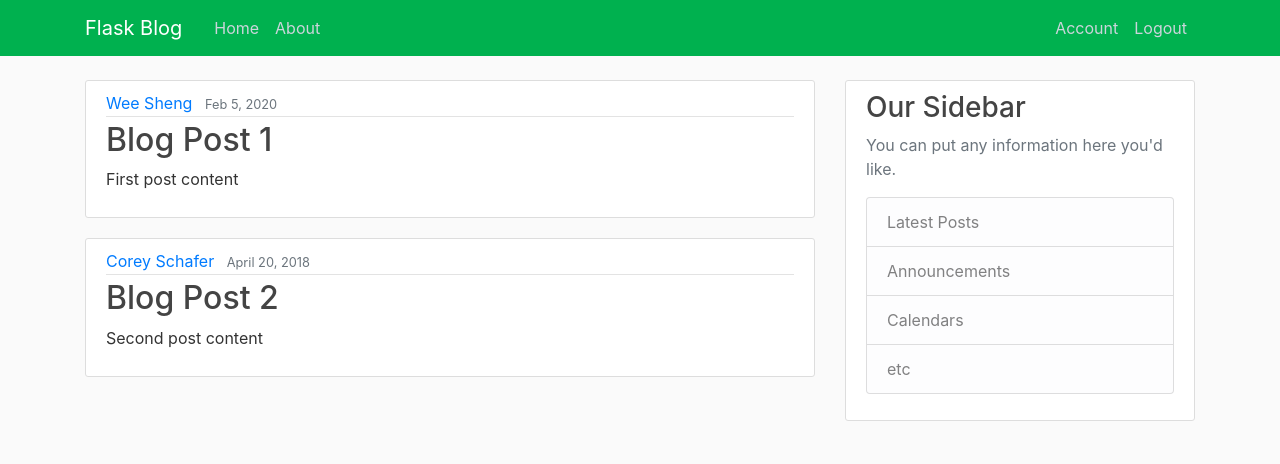
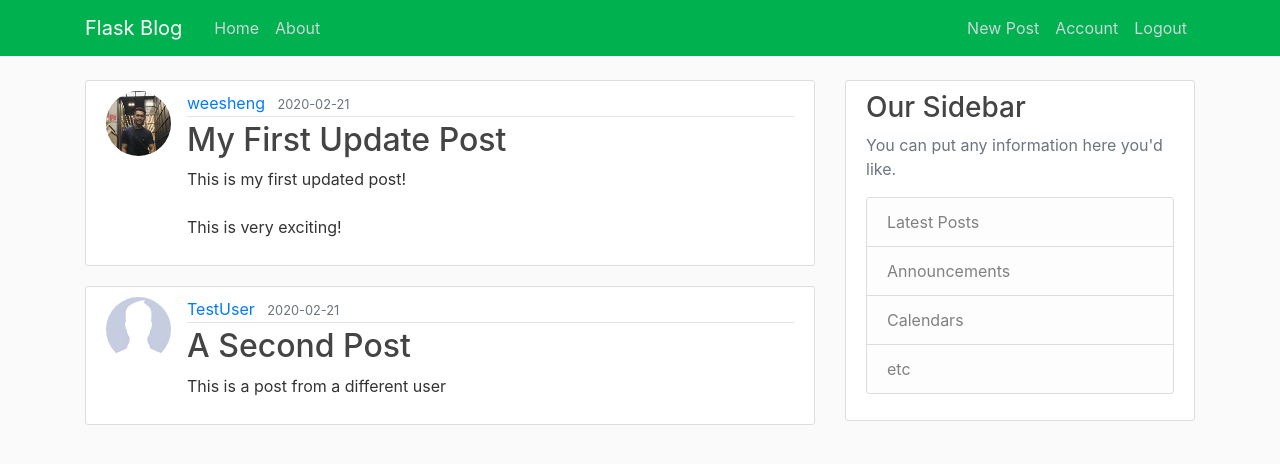
Before and after one commit to weeshengchu/Flask-Blog, a Flask app: page / in a window 1280 px wide. Shown: the top 464 px of the page. Run offline with Flask 2, Linux system fonts and the light colour scheme; a user stored in the database is signed in; data comes from the database, SQL or seed files in the repository; both versions use the stored data as it was after the commit; some libraries are stand-ins or nearby versions.

Commit message:
create, update and delete post

```diff
--- a/flaskblog/routes.py
+++ b/flaskblog/routes.py
@@ -1,31 +1,33 @@
 import os
 import secrets
 from PIL import Image
-from flask import Flask, render_template, url_for, flash, redirect, request
+from flask import Flask, render_template, url_for, flash, redirect, request, abort
 from flaskblog import app, db, bcrypt
-from flaskblog.forms import RegistrationForm, LoginForm, UpdateAccountForm
+from flaskblog.forms import RegistrationForm, LoginForm, UpdateAccountForm, PostForm
 from flaskblog.models import User, Post
 from flask_login import login_user, current_user, logout_user, login_required
 
-posts = [
-    {
-        'author': 'Wee Sheng',
-        'title': 'Blog Post 1',
-        'content': 'First post content',
-        'date_posted': 'Feb 5, 2020'
-    },
-    {
-        'author': 'Corey Schafer',
-        'title': 'Blog Post 2',
-        'content': 'Second post content',
-        'date_posted': 'April 20, 2018'
-    }
-]
+# posts = [
+#     {
+#         'author': 'Wee Sheng',
+#         'title': 'Blog Post 1',
+#         'content': 'First post content',
+#         'date_posted': 'Feb 5, 2020'
+#     },
+#     {
+#         'author': 'Corey Schafer',
+#         'title': 'Blog Post 2',
+#         'content': 'Second post content',
+#         'date_posted': 'April 20, 2018'
+#     }
+# ]
 
 
 @app.route('/')
 @app.route('/home')
 def home():
+    # 8. displaying post
+    posts = Post.query.all()
     return render_template('home.html', posts=posts)
 
 
@@ -80,7 +82,7 @@ def logout():
     logout_user()
     return redirect(url_for('home'))
 
-# 7. import secrets + os
+# 7. import secrets + os to generate random hex for saved pictures
 
 
 def save_picture(form_picture):
@@ -121,3 +123,57 @@ def account():
     image_file = url_for(
         'static', filename='profile_pics/' + current_user.image_file)
     return render_template('account.html', title='Account', image_file=image_file, form=form)
+
+# 8. CUD posts
+@app.route('/post/new', methods=['GET', 'POST'])
+@login_required
+def new_post():
+    form = PostForm()
+    if form.validate_on_submit():
+        # 8. Saving updated post to home page
+        post = Post(title=form.title.data,
+                    content=form.content.data, author=current_user)
+        db.session.add(post)
+        db.session.commit()
+        flash('Your post has been created!', 'success')
+        return redirect(url_for('home'))
+    return render_template('create_post.html', title='New Post', form=form, legend='New Post')
+
+
+@app.route('/post/<int:post_id>')
+def post(post_id):
+    post = Post.query.get_or_404(post_id)
+    return render_template('post.html', title=post.title, post=post)
+
+
+@app.route('/post/<int:post_id>/update', methods=['GET', 'POST'])
+@login_required
+def update_post(post_id):
+    post = Post.query.get_or_404(post_id)
+    if post.author != current_user:
+        # 8. return 403 page when /3/update
+        abort(403)
+    form = PostForm()
+    if form.validate_on_submit():
+        # 8. updating the post
+        post.title = form.title.data
+        post.content = form.content.data
+        db.session.commit()
+        flash('Your post has been updated!', 'success')
+        return redirect(url_for('post', post_id=post.id))
+    elif request.method == 'GET':
+        form.title.data = post.title
+        form.content.data = post.content
+    return render_template('create_post.html', title='Update Post', form=form, legend='Update Post')
+
+# 8. deleting the post
+@app.route('/post/<int:post_id>/delete', methods=['POST'])
+@login_required
+def delete_post(post_id):
+    post = Post.query.get_or_404(post_id)
+    if post.author != current_user:
+        abort(403)
+    db.session.delete(post)
+    db.session.commit()
+    flash('Your post has been deleted!', 'success')
+    return redirect(url_for('home'))
--- a/flaskblog/templates/home.html
+++ b/flaskblog/templates/home.html
@@ -3,12 +3,23 @@
 <!-- code block -->
 {% for post in posts %}
 <article class="media content-section">
+  <!-- 8. formatting the username with time and image -->
+  <img
+    class="rounded-circle article-img"
+    src="{{ url_for('static', filename='profile_pics/' + post.author.image_file) }}"
+  />
   <div class="media-body">
     <div class="article-metadata">
-      <a class="mr-2" href="#">{{ post.author }}</a>
-      <small class="text-muted">{{ post.date_posted }}</small>
+      <a class="mr-2" href="#">{{ post.author.username }}</a>
+      <small class="text-muted"
+        >{{ post.date_posted.strftime('%Y-%m-%d') }}</small
+      >
     </div>
-    <h2><a class="article-title" href="#">{{ post.title }}</a></h2>
+    <h2>
+      <a class="article-title" href="{{ url_for('post', post_id=post.id) }}"
+        >{{ post.title }}</a
+      >
+    </h2>
     <p class="article-content">{{ post.content }}</p>
   </div>
 </article>
--- a/flaskblog/templates/layout.html
+++ b/flaskblog/templates/layout.html
@@ -33,6 +33,7 @@
             <div class="navbar-nav">
             <!-- 6 display logout nav when user is login -->
             {% if current_user.is_authenticated %}
+            <a class="nav-item nav-link" href="{{ url_for('new_post') }}">New Post</a>
             <a class="nav-item nav-link" href="{{ url_for('account') }}">Account</a>
             <a class="nav-item nav-link" href="{{ url_for('logout') }}">Logout</a>
             {% else %}
```
Also changed, not shown: flaskblog/forms.py (+8 -2 lines), flaskblog/templates/create_post.html (added, +37 -0 lines), flaskblog/templates/post.html (added, +49 -0 lines), flaskblog/site.db, flaskblog/static/profile_pics/661fcad73ef774d3.jpeg (added).
